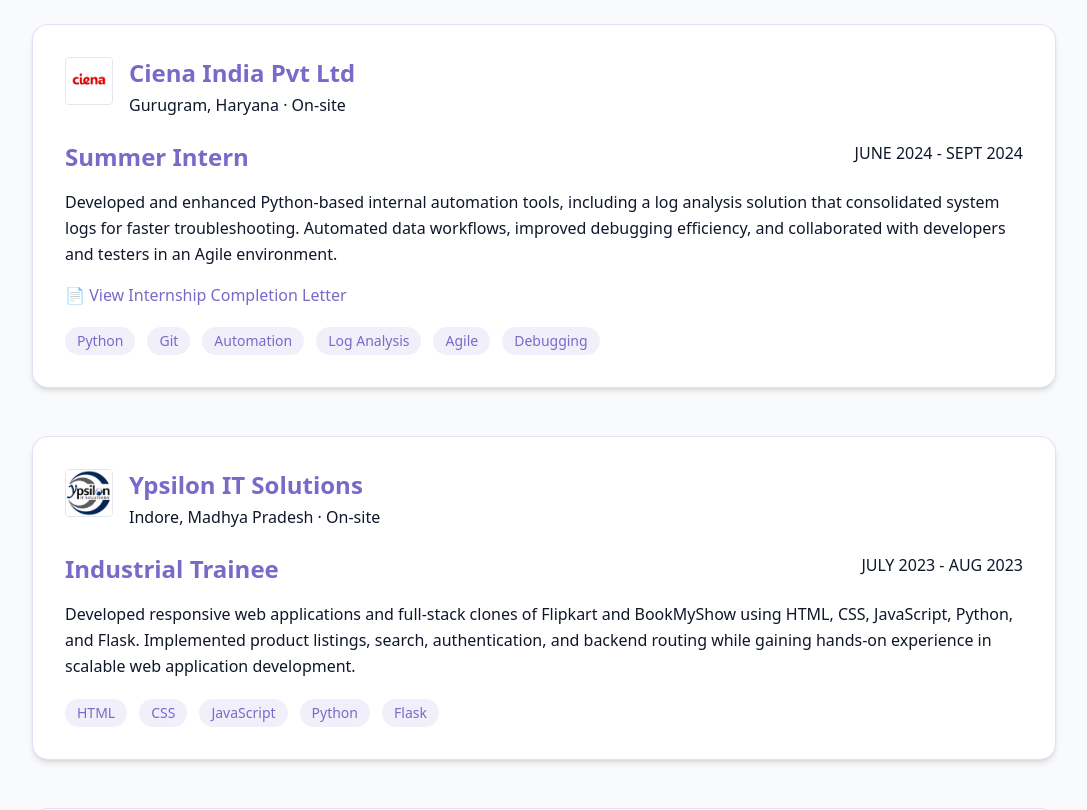
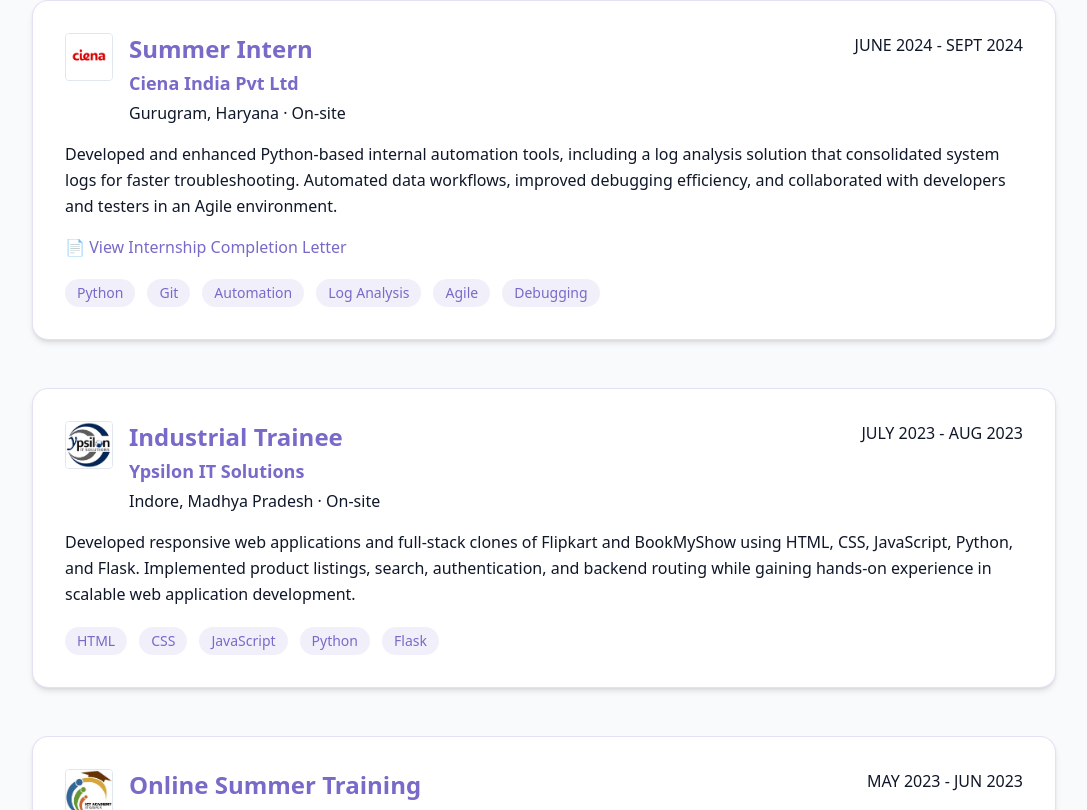
Before and after one commit to anmjain1409/Portfolio, a React (Vite) app: page / in a window 1280 px wide. Shown: the part 2930-3740 px from the top of the page, without its empty margins (96-1183 px from the left). Built offline with nearby package versions, Linux system fonts and the light colour scheme.

Commit message:
Update ExperienceSection.jsx

```diff
--- a/src/components/ExperienceSection.jsx
+++ b/src/components/ExperienceSection.jsx
@@ -44,11 +44,11 @@
     },
     {
       type: "single",
+      role: "Development Intern",
       company: "ImpactQA Services Pvt Ltd",
       location: "Noida, Uttar Pradesh · On-site",
       logo: impactqaLogo,
       year: "FEB 2025 - MAY 2025",
-      role: "Development Intern",
       certificateLink:
         "https://drive.google.com/file/d/1M2d0L3ZLbmpKCvBBTOTwmRHw5hFG5bLO/view?usp=sharing",
       description:
@@ -64,11 +64,11 @@
     },
     {
       type: "single",
+      role: "Summer Intern",
       company: "Ciena India Pvt Ltd",
       location: "Gurugram, Haryana · On-site",
       logo: cienaLogo,
       year: "JUNE 2024 - SEPT 2024",
-      role: "Summer Intern",
       certificateLink:
         "https://drive.google.com/file/d/14Kc4TdgWcxpIpzZIQjRF1kV4YvigSvdX/view?usp=sharing",
       description:
@@ -84,11 +84,11 @@
     },
     {
       type: "single",
+      role: "Industrial Trainee",
       company: "Ypsilon IT Solutions",
       location: "Indore, Madhya Pradesh · On-site",
       logo: ypsilonLogo,
       year: "JULY 2023 - AUG 2023",
-      role: "Industrial Trainee",
       description:
         "Developed responsive web applications and full-stack clones of Flipkart and BookMyShow using HTML, CSS, JavaScript, Python, and Flask. Implemented product listings, search, authentication, and backend routing while gaining hands-on experience in scalable web application development.",
       skills: [
@@ -101,11 +101,11 @@
     },
     {
       type: "single",
+      role: "Online Summer Training",
       company: "E&ICT Academy, IIT Kanpur",
       location: "Kanpur, Uttar Pradesh · Online",
       logo: iitLogo,
       year: "MAY 2023 - JUN 2023",
-      role: "Online Summer Training",
       description:
         "Completed intensive Python training focused on data analysis, visualization, and data science. Worked with Pandas and NumPy for data manipulation, performed exploratory data analysis, and created visualizations using Matplotlib on real-world datasets.",
       skills: [
@@ -217,8 +217,9 @@
                 key={idx}
                 className="bg-card border border-primary/20 p-6 md:p-8 rounded-2xl shadow-md hover:shadow-xl transition-shadow duration-300 text-left"
               >
-                {/* Company Header */}
-                <div className="flex items-start gap-4 mb-6">
+                {/* Position Header */}
+                <div className="flex flex-col md:flex-row md:justify-between gap-4 mb-4">
+                  <div className="flex items-start gap-4">
                     <img
                       src={exp.logo}
                       alt={`${exp.company} logo`}
@@ -226,22 +227,24 @@
                     />
 
                     <div>
+                      {/* Position First */}
                       <h3 className="text-xl md:text-2xl font-semibold text-primary">
-                      {exp.company}
+                        {exp.role}
                       </h3>
 
+                      {/* Company */}
+                      <p className="text-base md:text-lg font-semibold text-primary mt-1">
+                        {exp.company}
+                      </p>
+
+                      {/* Location */}
                       <p className="text-sm md:text-base text-muted-foreground mt-1">
                         {exp.location}
                       </p>
                     </div>
                   </div>
 
-                {/* Position and Date */}
-                <div className="flex flex-col md:flex-row md:items-start md:justify-between gap-2">
-                  <h4 className="text-xl md:text-2xl font-semibold text-primary">
-                    {exp.role}
-                  </h4>
-
+                  {/* Date */}
                   <span className="text-sm md:text-base text-muted-foreground font-medium whitespace-nowrap">
                     {exp.year}
                   </span>
```
Lines whose indentation alone changed are shown as unchanged.
